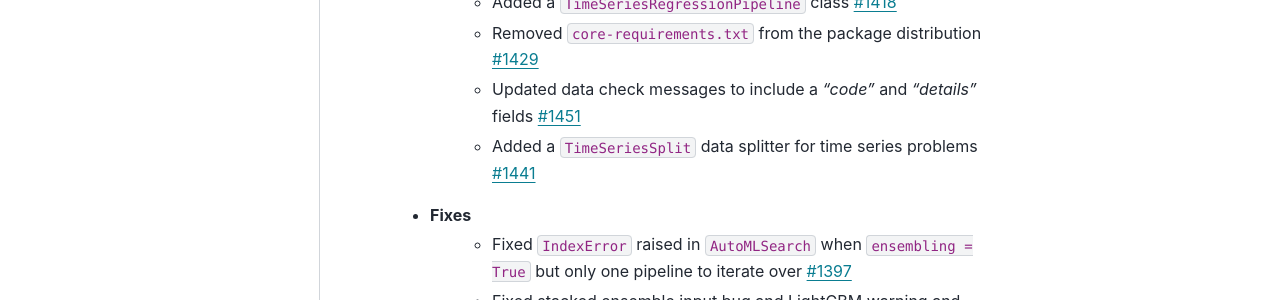
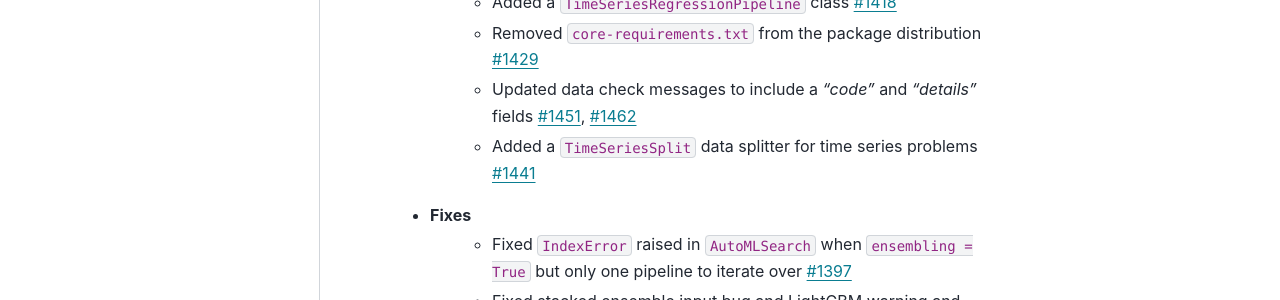
Before and after one commit to alteryx/evalml, a Sphinx documentation site: the page built from docs/source/release_notes.rst, in a window 1280 px wide and 900 px high, scrolled down 644 px. Shown: the part 154-454 px from the top of the window. Built offline with Sphinx 7.4.7 and the PyData theme 0.15.4, drawn with Linux system fonts in a browser that asks for light colours; comment, search, counter and statistics services are not loaded.

Commit message:
add to release notes

```diff
--- a/docs/source/release_notes.rst
+++ b/docs/source/release_notes.rst
@@ -16,7 +16,7 @@ Release Notes
         * Added ``DelayedFeaturesTransformer`` :pr:`1396`
         * Added a ``TimeSeriesRegressionPipeline`` class :pr:`1418`
         * Removed ``core-requirements.txt`` from the package distribution :pr:`1429`
-        * Updated data check messages to include a `"code"` and `"details"` fields :pr:`1451`
+        * Updated data check messages to include a `"code"` and `"details"` fields :pr:`1451`, :pr:`1462`
         * Added a ``TimeSeriesSplit`` data splitter for time series problems :pr:`1441`
     * Fixes
         * Fixed ``IndexError`` raised in ``AutoMLSearch`` when ``ensembling = True`` but only one pipeline to iterate over :pr:`1397`
```
